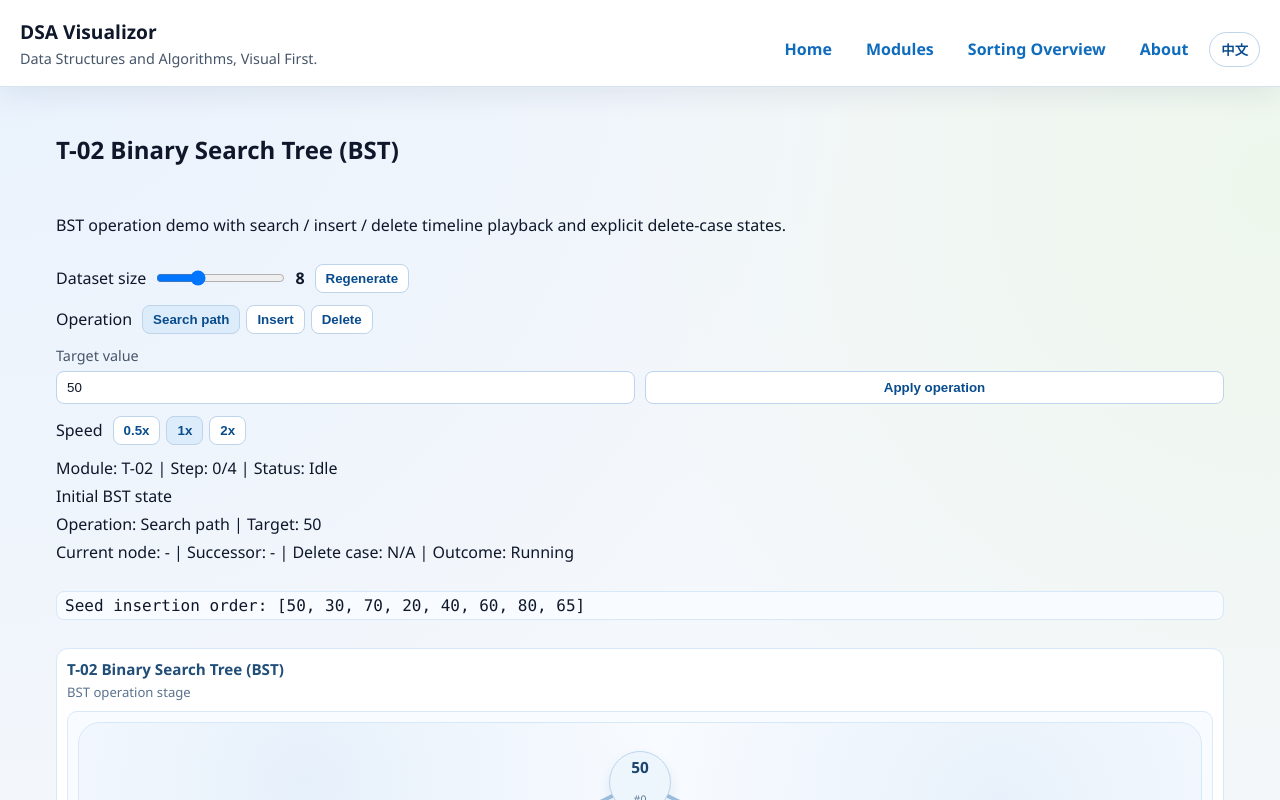
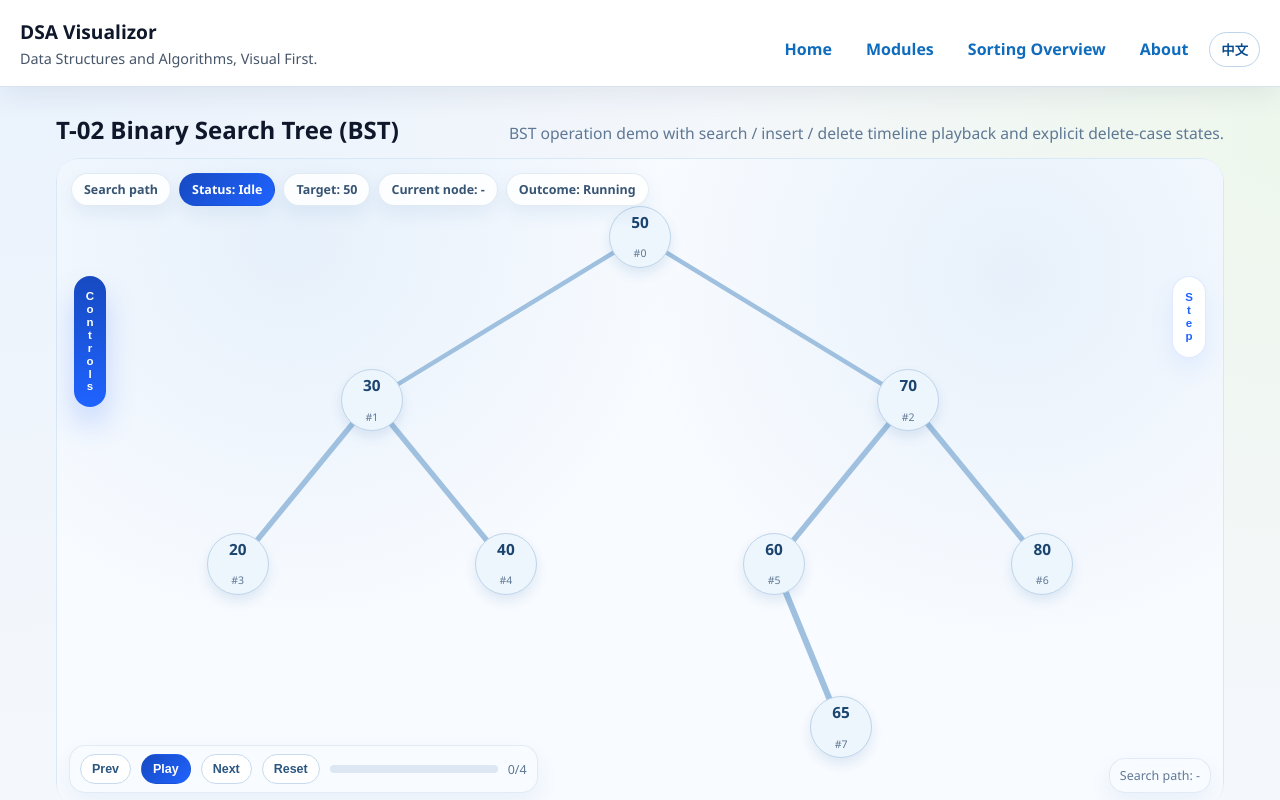
Before and after one commit to Look2046/DSA-with-Codex, a React (Vite) app: page /modules/bst in a window 1280 px wide. Shown: the top 800 px of the page. Built offline with nearby package versions, Linux system fonts and the light colour scheme.

Commit message:
feat: align bst page with tree workspace shell

```diff
--- a/src/index.css
+++ b/src/index.css
@@ -1321,11 +1321,13 @@ body {
 }
 
 .tree-workspace-field select,
-.tree-workspace-field input[type='range'] {
+.tree-workspace-field input[type='range'],
+.tree-workspace-field input[type='number'] {
   width: 100%;
 }
 
-.tree-workspace-field select {
+.tree-workspace-field select,
+.tree-workspace-field input[type='number'] {
   border: 1px solid #c9dbee;
   border-radius: 12px;
   background: #fff;
--- a/src/pages/modules/BstPage.tsx
+++ b/src/pages/modules/BstPage.tsx
@@ -1,7 +1,5 @@
 import { useEffect, useMemo, useState } from 'react';
-import { VisualizationCanvas } from '../../components/VisualizationCanvas';
 import { useTimelinePlayer } from '../../engine/timeline/useTimelinePlayer';
-import { useCurrentModule } from '../../hooks/useCurrentModule';
 import { useI18n } from '../../i18n/useI18n';
 import { buildBstTimelineFromInput } from '../../modules/tree/bstTimelineAdapter';
 import type { BstDeleteCase, BstOperation, BstOutcome, BstStep } from '../../modules/tree/bst';
@@ -161,13 +159,14 @@ function getStepDescription(step: BstStep | undefined, t: ReturnType<typeof useI
 
 export function BstPage() {
   const { t } = useI18n();
-  const currentModule = useCurrentModule();
 
   const [datasetSize, setDatasetSize] = useState(DEFAULT_DATASET.length);
   const [seedData, setSeedData] = useState<number[]>(DEFAULT_DATASET);
   const [operationInput, setOperationInput] = useState<BstOperation>('searchPath');
   const [targetInput, setTargetInput] = useState(String(DEFAULT_DATASET[0] ?? 0));
   const [error, setError] = useState('');
+  const [showStageControls, setShowStageControls] = useState(false);
+  const [showContextSheet, setShowContextSheet] = useState(false);
   const [activeConfig, setActiveConfig] = useState<BstOperationConfig>({
     operation: 'searchPath',
     target: DEFAULT_DATASET[0] ?? 0,
@@ -294,13 +293,55 @@ export function BstPage() {
     reset();
   };
 
+  const collapseWorkspacePanels = () => {
+    setShowStageControls(false);
+    setShowContextSheet(false);
+  };
+
+  const currentOperationLabel = getOperationLabel(currentSnapshot?.operation ?? activeConfig.operation, t);
+  const currentDeleteCaseLabel = getDeleteCaseLabel(currentSnapshot?.deleteCase ?? 'none', t);
+  const currentOutcomeLabel = getOutcomeLabel(currentSnapshot?.outcome ?? 'ongoing', t);
+  const currentStepDescription = getStepDescription(currentSnapshot, t);
+  const currentTargetValue = currentSnapshot?.target ?? activeConfig.target;
+  const currentNodeLabel = currentSnapshot?.currentId ?? '-';
+  const currentSuccessorLabel = currentSnapshot?.successorId ?? '-';
+  const pathValues = useMemo(
+    () =>
+      (currentSnapshot?.pathIds ?? [])
+        .map((nodeId) => nodeMap.get(nodeId)?.value)
+        .filter((value): value is number => value !== undefined),
+    [currentSnapshot?.pathIds, nodeMap],
+  );
+  const stepDetailText = `${currentOperationLabel} · ${t('module.t02.meta.target')}: ${currentTargetValue} · ${
+    t('module.t02.meta.outcome')
+  }: ${currentOutcomeLabel}`;
+
   return (
     <section className="array-page tree-page bst-page">
+      <div className="tree-workspace-header">
         <h2>{t('module.t02.title')}</h2>
         <p>{t('module.t02.body')}</p>
+      </div>
 
-      <div className="bubble-toolbar">
-        <label htmlFor="dataset-size-t02" className="control-inline">
+      <section className="tree-workspace-shell">
+        <div className="tree-workspace-controls-anchor">
+          <button
+            type="button"
+            className="tree-workspace-edge-tab"
+            onClick={() => setShowStageControls((previous) => !previous)}
+            aria-expanded={showStageControls}
+          >
+            {t('module.t01.workspace.controls')}
+          </button>
+
+          {showStageControls ? (
+            <div className="tree-workspace-drawer" aria-label={t('module.t01.workspace.controls')}>
+              <div className="tree-workspace-drawer-head">
+                <strong>{t('module.t01.workspace.controls')}</strong>
+                <span>{t('module.t01.workspace.onDemand')}</span>
+              </div>
+
+              <label className="tree-workspace-field" htmlFor="dataset-size-t02">
                 <span>{t('module.s01.dataSize')}</span>
                 <input
                   id="dataset-size-t02"
@@ -312,21 +353,15 @@ export function BstPage() {
                 />
                 <strong>{datasetSize}</strong>
               </label>
-        <div className="speed-group">
-          <button type="button" onClick={handleRegenerate}>
-            {t('module.s01.regenerate')}
-          </button>
-        </div>
-      </div>
 
-      <div className="bubble-toolbar">
+              <div className="tree-workspace-field">
                 <span>{t('module.t02.meta.operation')}</span>
-        <div className="speed-group">
+                <div className="tree-workspace-toggle-row">
                   {operationOptions.map((option) => (
                     <button
                       key={option}
                       type="button"
-              className={operationInput === option ? 'speed-active' : ''}
+                      className={`tree-workspace-toggle${operationInput === option ? ' tree-workspace-toggle-active' : ''}`}
                       onClick={() => {
                         setOperationInput(option);
                         reset();
@@ -338,8 +373,7 @@ export function BstPage() {
                 </div>
               </div>
 
-      <div className="array-form bst-input-form">
-        <label htmlFor="bst-target-input">
+              <label className="tree-workspace-field" htmlFor="bst-target-input">
                 <span>{t('module.t02.input.target')}</span>
                 <input
                   id="bst-target-input"
@@ -352,20 +386,15 @@ export function BstPage() {
                   }}
                 />
               </label>
-        <button type="button" onClick={handleApply}>
-          {t('module.t02.apply')}
-        </button>
-      </div>
-      {error ? <p className="form-error">{error}</p> : null}
 
-      <div className="bubble-toolbar">
+              <div className="tree-workspace-field">
                 <span>{t('module.s01.speed')}</span>
-        <div className="speed-group">
+                <div className="tree-workspace-toggle-row">
                   {speedOptions.map((option) => (
                     <button
                       key={option.key}
                       type="button"
-              className={speedMs === option.value ? 'speed-active' : ''}
+                      className={`tree-workspace-toggle${speedMs === option.value ? ' tree-workspace-toggle-active' : ''}`}
                       onClick={() => setSpeed(option.value)}
                     >
                       {t(option.key)}
@@ -374,30 +403,97 @@ export function BstPage() {
                 </div>
               </div>
 
-      <div className="module-status-block">
-        <p className="module-status-line">
-          {t('module.s01.moduleLabel')}: {currentModule?.id ?? '-'} | {t('playback.step')}: {currentStep}/
-          {Math.max(steps.length - 1, 0)} | {t('playback.status')}: {getStatusLabel(status, t)}
-        </p>
-        <p className="module-status-line">{getStepDescription(currentSnapshot, t)}</p>
-        <p className="module-status-line">
-          {t('module.t02.meta.operation')}: {getOperationLabel(currentSnapshot?.operation ?? activeConfig.operation, t)} |{' '}
-          {t('module.t02.meta.target')}: {currentSnapshot?.target ?? activeConfig.target}
-        </p>
-        <p className="module-status-line">
-          {t('module.t02.meta.current')}: {currentSnapshot?.currentId ?? '-'} | {t('module.t02.meta.successor')}:{' '}
-          {currentSnapshot?.successorId ?? '-'} | {t('module.t02.meta.case')}:{' '}
-          {getDeleteCaseLabel(currentSnapshot?.deleteCase ?? 'none', t)} | {t('module.t02.meta.outcome')}:{' '}
-          {getOutcomeLabel(currentSnapshot?.outcome ?? 'ongoing', t)}
-        </p>
+              {error ? <p className="form-error">{error}</p> : null}
+
+              <div className="tree-workspace-drawer-actions">
+                <button type="button" className="tree-workspace-ghost-button" onClick={handleRegenerate}>
+                  {t('module.s01.regenerate')}
+                </button>
+                <button type="button" className="tree-workspace-ghost-button" onClick={handleApply}>
+                  {t('module.t02.apply')}
+                </button>
               </div>
 
-      <p className="array-preview">
-        {t('module.t02.seed')}: [{formatArrayPreview(seedData)}]
-      </p>
+              <div className="tree-workspace-sample-block">
+                <span>{t('module.t02.seed')}</span>
+                <code>[{formatArrayPreview(seedData)}]</code>
+              </div>
+            </div>
+          ) : null}
+        </div>
 
-      <VisualizationCanvas title={t('module.t02.title')} subtitle={t('module.t02.stage')} stageClassName="viz-canvas-stage-tree">
-        <div className="tree-stage bst-stage" aria-label="bst-stage">
+        <div className="tree-workspace-context-anchor">
+          <div className="tree-workspace-context-rail">
+            <button
+              type="button"
+              className={`tree-workspace-edge-tab tree-workspace-edge-tab-secondary${
+                showContextSheet ? ' tree-workspace-context-tab-active' : ''
+              }`}
+              onClick={() => setShowContextSheet((previous) => !previous)}
+              aria-pressed={showContextSheet}
+            >
+              {t('playback.step')}
+            </button>
+          </div>
+
+          {showContextSheet ? (
+            <aside className="tree-workspace-context-sheet tree-workspace-context-sheet-step">
+              <strong className="tree-workspace-step-label">{t('playback.step')}</strong>
+              <div className="tree-workspace-step-copy">
+                <h3>{currentStepDescription}</h3>
+                <p>{stepDetailText}</p>
+              </div>
+              <dl className="tree-workspace-kv">
+                <div>
+                  <dt>{t('playback.status')}</dt>
+                  <dd>{getStatusLabel(status, t)}</dd>
+                </div>
+                <div>
+                  <dt>{t('module.t02.meta.operation')}</dt>
+                  <dd>{currentOperationLabel}</dd>
+                </div>
+                <div>
+                  <dt>{t('module.t02.meta.target')}</dt>
+                  <dd>{currentTargetValue}</dd>
+                </div>
+                <div>
+                  <dt>{t('module.t02.meta.current')}</dt>
+                  <dd>{currentNodeLabel}</dd>
+                </div>
+                <div>
+                  <dt>{t('module.t02.meta.successor')}</dt>
+                  <dd>{currentSuccessorLabel}</dd>
+                </div>
+                <div>
+                  <dt>{t('module.t02.meta.case')}</dt>
+                  <dd>{currentDeleteCaseLabel}</dd>
+                </div>
+                <div>
+                  <dt>{t('module.t02.meta.outcome')}</dt>
+                  <dd>{currentOutcomeLabel}</dd>
+                </div>
+              </dl>
+            </aside>
+          ) : null}
+        </div>
+
+        <div className="tree-stage tree-stage-visual bst-stage" aria-label="bst-stage" onClick={collapseWorkspacePanels}>
+          <div className="tree-workspace-stage-meta">
+            <span className="tree-workspace-pill">{currentOperationLabel}</span>
+            <span className="tree-workspace-pill tree-workspace-pill-active">
+              {t('playback.status')}: {getStatusLabel(status, t)}
+            </span>
+            <span className="tree-workspace-pill">
+              {t('module.t02.meta.target')}: {currentTargetValue}
+            </span>
+            <span className="tree-workspace-pill">
+              {t('module.t02.meta.current')}: {currentNodeLabel}
+            </span>
+            <span className="tree-workspace-pill">
+              {t('module.t02.meta.outcome')}: {currentOutcomeLabel}
+            </span>
+          </div>
+
           <svg className="tree-edge-layer" viewBox="0 0 100 100" preserveAspectRatio="none" aria-hidden="true">
             {edges.map((edge) => {
               const from = positionMap.get(edge.from);
@@ -455,10 +551,63 @@ export function BstPage() {
           </div>
 
           {(currentSnapshot?.treeState.length ?? 0) === 0 ? <p className="array-preview bst-empty">{t('module.t02.empty')}</p> : null}
+
+          <div className="tree-workspace-transport" onClick={(event) => event.stopPropagation()}>
+            <div className="tree-workspace-transport-left">
+              <button type="button" className="tree-workspace-transport-btn" onClick={prev} disabled={steps.length === 0}>
+                {t('playback.prev')}
+              </button>
+              <button
+                type="button"
+                className="tree-workspace-transport-btn tree-workspace-transport-btn-primary"
+                onClick={status === 'playing' ? pause : play}
+                disabled={steps.length === 0}
+              >
+                {status === 'playing' ? t('playback.pause') : t('playback.play')}
+              </button>
+              <button type="button" className="tree-workspace-transport-btn" onClick={next} disabled={steps.length === 0}>
+                {t('playback.next')}
+              </button>
+              <button type="button" className="tree-workspace-transport-btn" onClick={reset} disabled={steps.length === 0}>
+                {t('playback.reset')}
+              </button>
+              <div className="tree-workspace-transport-progress" aria-hidden="true">
+                <span
+                  className="tree-workspace-transport-progress-fill"
+                  style={{
+                    width: `${steps.length <= 1 ? 0 : (currentStep / Math.max(steps.length - 1, 1)) * 100}%`,
+                  }}
+                />
               </div>
-      </VisualizationCanvas>
+              <span className="tree-workspace-transport-step">
+                {currentStep}/{Math.max(steps.length - 1, 0)}
+              </span>
+            </div>
 
-      <div className="legend-row">
+            <div className="tree-workspace-transport-right" aria-live="polite">
+              {pathValues.length === 0 ? (
+                <span className="tree-workspace-transport-empty">{t('module.t02.legend.path')}: -</span>
+              ) : (
+                <>
+                  <span className="tree-workspace-transport-empty">{t('module.t02.legend.path')}</span>
+                  {pathValues.map((value, index) => (
+                    <span
+                      key={`${value}-${index}`}
+                      className={`tree-workspace-transport-chip${index === pathValues.length - 1 ? ' tree-workspace-transport-chip-active' : ''}`}
+                    >
+                      {value}
+                    </span>
+                  ))}
+                </>
+              )}
+            </div>
+          </div>
+        </div>
+      </section>
+
+      {error && !showStageControls ? <p className="form-error">{error}</p> : null}
+
+      <div className="legend-row tree-workspace-legend-row">
         <span className="legend-item legend-visiting">{t('module.s01.highlight.comparing')}</span>
         <span className="legend-item legend-matched">{t('module.sr01.highlight.found')}</span>
         <span className="legend-item legend-moving">{t('module.t02.legend.newNode')}</span>
@@ -471,24 +620,6 @@ export function BstPage() {
           .map((entry) => `${entry.index}:${getHighlightLabel(entry.type, t)}`)
           .join(' | ') || t('module.s01.none')}
       </p>
-
-      <div className="playback-actions">
-        <button type="button" onClick={play} disabled={status === 'playing' || steps.length === 0}>
-          {t('playback.play')}
-        </button>
-        <button type="button" onClick={pause} disabled={status !== 'playing'}>
-          {t('playback.pause')}
-        </button>
-        <button type="button" onClick={prev} disabled={steps.length === 0}>
-          {t('playback.prev')}
-        </button>
-        <button type="button" onClick={next} disabled={steps.length === 0}>
-          {t('playback.next')}
-        </button>
-        <button type="button" onClick={reset} disabled={steps.length === 0}>
-          {t('playback.reset')}
-        </button>
-      </div>
 
       <div className="pseudocode-block">
         <h3>{t('module.s01.pseudocode')}</h3>
```
Lines whose indentation alone changed are shown as unchanged.
